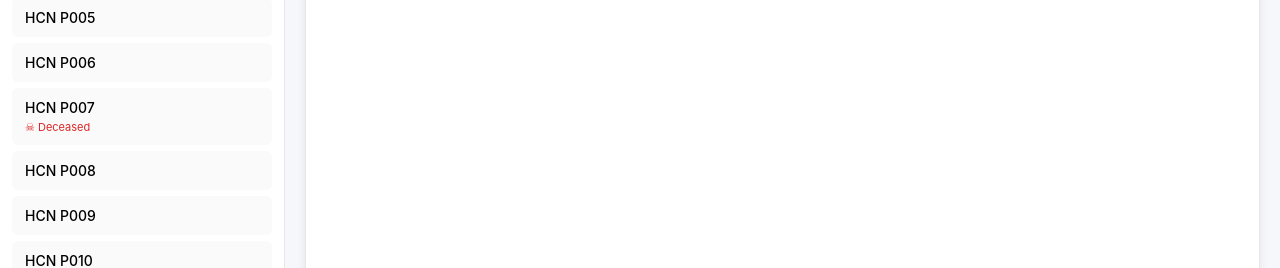
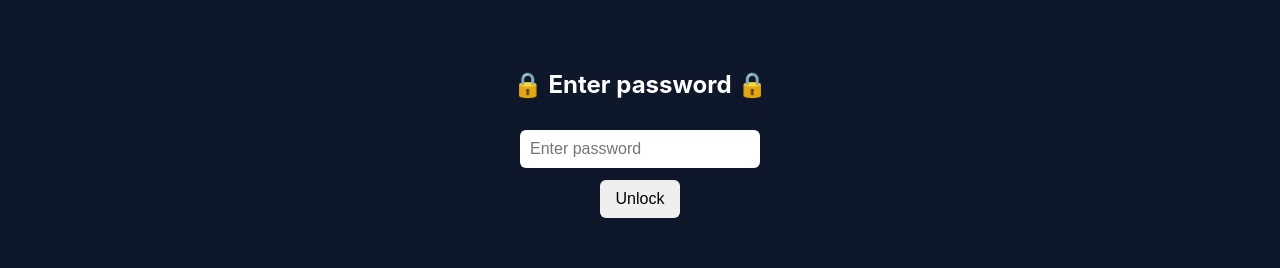
Before and after one commit to alismangukiya/filab_plots, a React (Create React App) app: page / in a window 1280 px wide. Shown: the part 266-534 px from the top of the page. Built offline with nearby package versions, Linux system fonts and the light colour scheme.

Commit message:
added password protection

```diff
--- a/src/App.css
+++ b/src/App.css
@@ -11,6 +11,39 @@ body {
   display: flex;
   height: 100vh;
 }
+
+.login-container {
+  height: 100vh;
+  display: flex;
+  flex-direction: column;
+  justify-content: center;
+  align-items: center;
+  gap: 12px;
+  background: #0f172a;
+  color: white;
+}
+
+.login-container input {
+  padding: 10px;
+  font-size: 16px;
+  width: 220px;
+  border-radius: 6px;
+  border: none;
+}
+
+.login-container button {
+  padding: 10px 16px;
+  font-size: 16px;
+  border-radius: 6px;
+  border: none;
+  cursor: pointer;
+}
+
+.error {
+  color: #ff6b6b;
+}
+
+
 
 /* ---------- SIDEBAR ---------- */
 .sidebar {
--- a/src/App.js
+++ b/src/App.js
@@ -3,9 +3,45 @@ import patients from "./data/fi_lab_all_patients.json";
 import PatientPlot from "./PatientPlot";
 import "./App.css";
 
+const PASSWORD = "pinkcow";
+
 function App() {
+  const [isAuthenticated, setIsAuthenticated] = useState(false);
+  const [password, setPassword] = useState("");
+  const [error, setError] = useState("");
   const [selectedPatient, setSelectedPatient] = useState(patients[0]);
 
+  const handleLogin = () => {
+    if (password === PASSWORD) {
+      setIsAuthenticated(true);
+      setError("");
+    } else {
+      setError("❌ Incorrect password");
+    }
+  };
+
+  // 🔒 PASSWORD SCREEN
+  if (!isAuthenticated) {
+    return (
+      <div className="login-container">
+        <h2>🔒 Enter password 🔒 </h2>
+
+        <input
+          type="password"
+          placeholder="Enter password"
+          value={password}
+          onChange={(e) => setPassword(e.target.value)}
+          onKeyDown={(e) => e.key === "Enter" && handleLogin()}
+        />
+
+        <button onClick={handleLogin}>Unlock</button>
+
+        {error && <div className="error">{error}</div>}
+      </div>
+    );
+  }
+
+  // ✅ MAIN APP
   return (
     <div className="app">
       {/* LEFT SIDEBAR */}
@@ -16,8 +52,9 @@ function App() {
           {patients.map((p) => (
             <div
               key={p.hcn}
-              className={`patient-item ${selectedPatient?.hcn === p.hcn ? "active" : ""
-                }`}
+              className={`patient-item ${
+                selectedPatient?.hcn === p.hcn ? "active" : ""
+              }`}
               onClick={() => setSelectedPatient(p)}
             >
               <div className="patient-hcn">HCN {p.hcn}</div>
@@ -40,7 +77,6 @@ function App() {
           <div className="empty">Select a patient</div>
         )}
       </main>
-
     </div>
   );
 }
--- a/src/PatientPlot.js
+++ b/src/PatientPlot.js
@@ -204,7 +204,7 @@ function PatientPlot({ patient }) {
                 y1: 1,
                 fillcolor: "rgba(255, 166, 0, 0.15)",
                 line: {
-                  width: 2,
+                  width: 0,
                   dash: "dot",
                   color: "rgba(0,0,0,0.4)"
                 }
```
